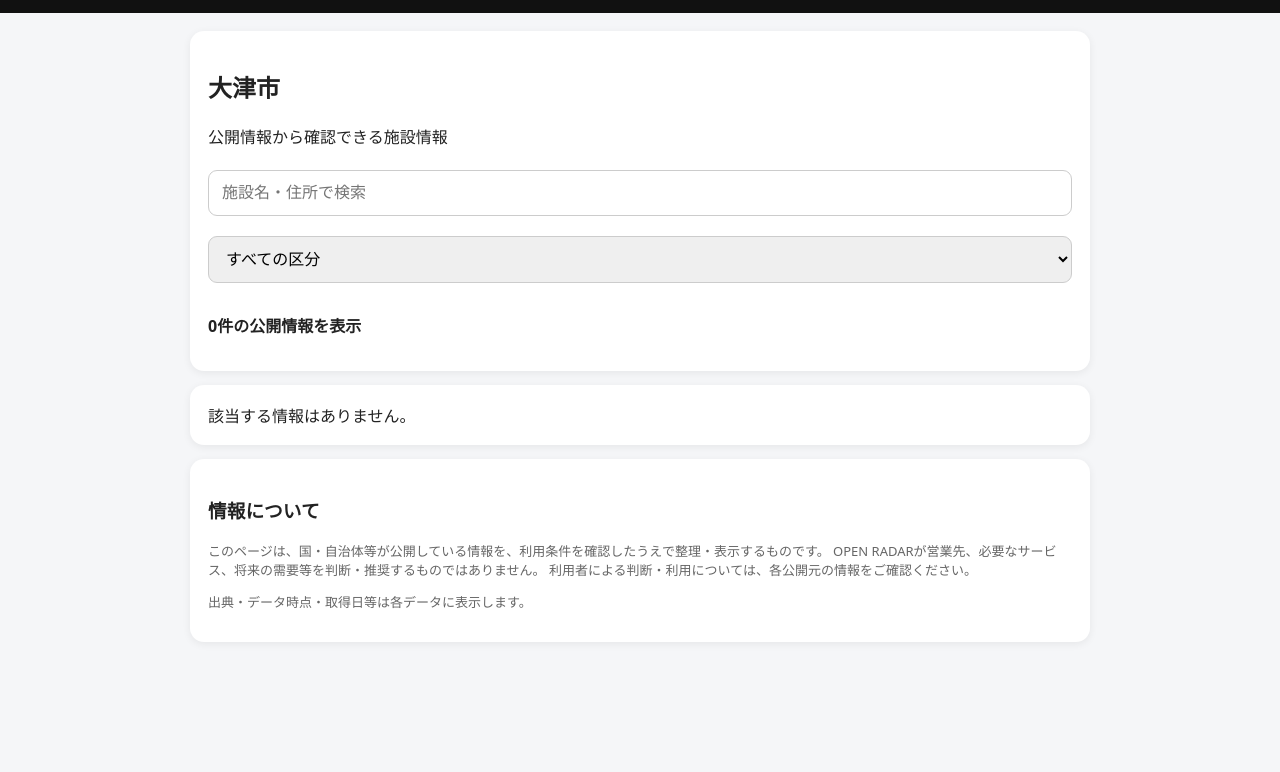
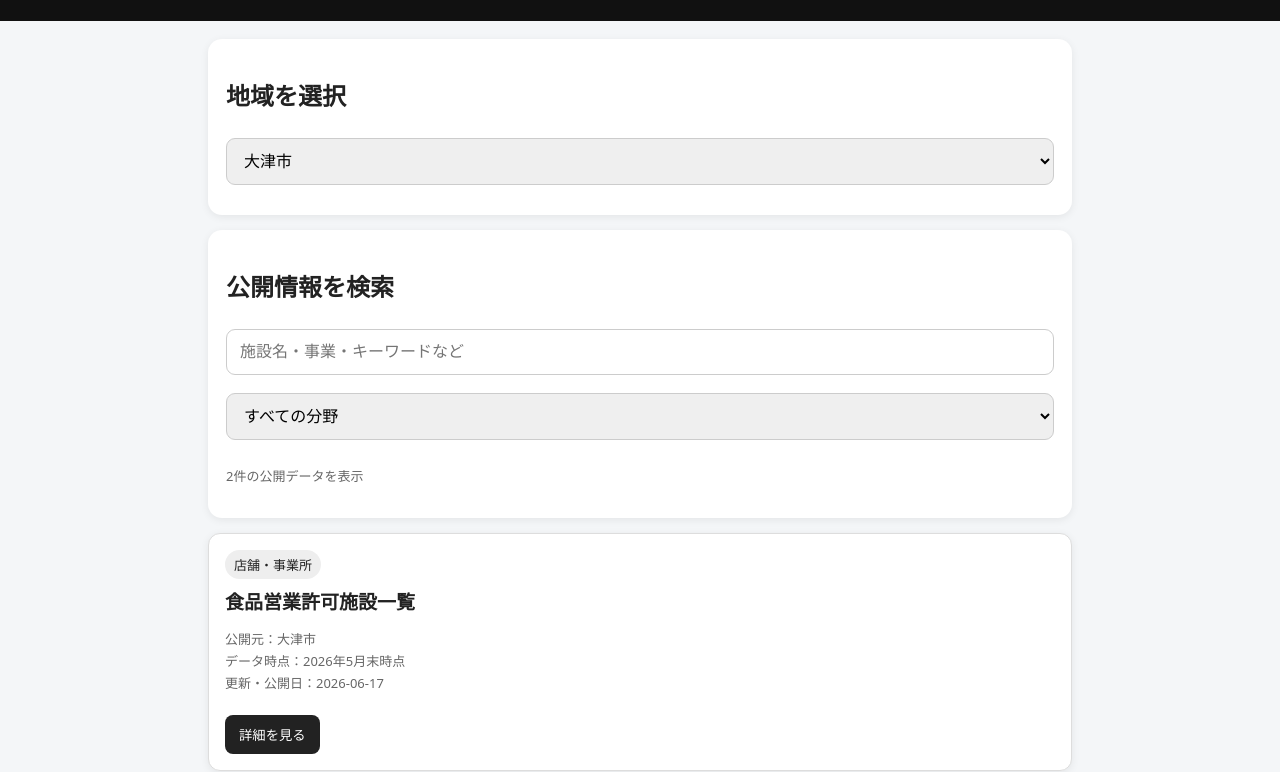
Before and after one commit to oneworldone2026/one-world-, a plain HTML site: page index.html in a window 1280 px wide. Shown: the part 99-871 px from the top of the page. Before the commit the page ends 800 px from the top, so only its background shows below. Drawn offline with Linux system fonts and the light colour scheme.

Commit message:
Update index.html

```diff
--- a/index.html
+++ b/index.html
@@ -4,18 +4,94 @@
 <meta charset="UTF-8">
 <meta name="viewport" content="width=device-width,initial-scale=1">
 <title>OPEN RADAR</title>
+
 <style>
-body{font-family:system-ui,sans-serif;margin:0;background:#f5f6f8;color:#222}
-header{background:#111;color:#fff;padding:22px 16px}
-header h1{margin:0;font-size:28px}
-header p{margin:6px 0 0;color:#ccc}
-main{max-width:900px;margin:auto;padding:18px}
-.card{background:#fff;border-radius:14px;padding:18px;margin-bottom:14px;box-shadow:0 2px 8px #0001}
-input,select{width:100%;box-sizing:border-box;padding:13px;margin:6px 0 14px;border:1px solid #ccc;border-radius:9px;font-size:16px}
-.badge{display:inline-block;background:#eee;padding:5px 9px;border-radius:20px;font-size:13px;margin:3px}
-.small{font-size:13px;color:#666}
-a{color:#0758a8}
-#status{font-weight:bold}
+*{box-sizing:border-box}
+body{
+  margin:0;
+  font-family:system-ui,-apple-system,BlinkMacSystemFont,"Segoe UI",sans-serif;
+  background:#f4f6f8;
+  color:#222;
+}
+header{
+  background:#111;
+  color:white;
+  padding:24px 18px;
+}
+header h1{margin:0;font-size:30px}
+header p{margin:7px 0 0;color:#ccc}
+
+main{
+  max-width:900px;
+  margin:auto;
+  padding:18px;
+}
+
+.card{
+  background:white;
+  border-radius:14px;
+  padding:18px;
+  margin-bottom:15px;
+  box-shadow:0 2px 8px #00000012;
+}
+
+input,select{
+  width:100%;
+  padding:13px;
+  margin:6px 0 12px;
+  border:1px solid #ccc;
+  border-radius:9px;
+  font-size:16px;
+}
+
+.dataset{
+  border:1px solid #ddd;
+  border-radius:12px;
+  padding:16px;
+  margin-top:12px;
+}
+
+.dataset h2{
+  margin:0 0 8px;
+  font-size:19px;
+}
+
+.badge{
+  display:inline-block;
+  background:#eee;
+  padding:5px 9px;
+  border-radius:20px;
+  font-size:13px;
+  margin-bottom:8px;
+}
+
+button,a.button{
+  display:inline-block;
+  padding:10px 14px;
+  border-radius:8px;
+  border:0;
+  background:#222;
+  color:white;
+  text-decoration:none;
+  margin-top:8px;
+  cursor:pointer;
+}
+
+.detail{
+  display:none;
+}
+
+.small{
+  font-size:13px;
+  color:#666;
+  line-height:1.7;
+}
+
+.source{
+  border-top:1px solid #ddd;
+  margin-top:14px;
+  padding-top:12px;
+}
 </style>
 </head>
 
@@ -23,135 +99,313 @@ a{color:#0758a8}
 
 <header>
   <h1>OPEN RADAR</h1>
-<p>公開情報を整理して、見つけやすくする。</p>
+  <p>公開情報を、見つけやすく。</p>
 </header>
 
 <main>
 
+<div id="listPage">
+
   <div class="card">
-<h2>大津市</h2>
-<p>公開情報から確認できる施設情報</p>
+    <h2>地域を選択</h2>
+    <select id="areaSelect">
+      <option value="otsu">大津市</option>
+    </select>
+  </div>
 
-<input id="search" placeholder="施設名・住所で検索">
+  <div class="card">
+    <h2>公開情報を検索</h2>
+
+    <input
+      id="search"
+      placeholder="施設名・事業・キーワードなど"
+    >
 
     <select id="category">
-<option value="">すべての区分</option>
+      <option value="">すべての分野</option>
     </select>
 
-<p id="status">データを読み込んでいます…</p>
+    <p id="status" class="small">読み込み中…</p>
   </div>
 
-<div id="results"></div>
+  <div id="datasets"></div>
+
+</div>
+
+
+<div id="detailPage" class="detail">
 
   <div class="card">
-<h3>情報について</h3>
+
+    <button onclick="showList()">← 一覧へ戻る</button>
+
+    <div id="detailContent"></div>
+
+  </div>
+
+</div>
+
+
+<div class="card">
+  <h3>OPEN RADARについて</h3>
+
   <p class="small">
-このページは、国・自治体等が公開している情報を、利用条件を確認したうえで整理・表示するものです。
-OPEN RADARが営業先、必要なサービス、将来の需要等を判断・推奨するものではありません。
-利用者による判断・利用については、各公開元の情報をご確認ください。
+  OPEN RADARは、国・自治体等が公開している情報を、
+  各公開元の利用条件を確認したうえで整理・表示するサービスです。
   </p>
+
   <p class="small">
-出典・データ時点・取得日等は各データに表示します。
+  OPEN RADARが営業先、必要な工事・サービス、将来の需要等を
+  判断・推奨するものではありません。
+  情報の利用・判断は利用者自身で行ってください。
+  </p>
+
+  <p class="small">
+  各情報の詳細については、必ず公開元の公式情報をご確認ください。
   </p>
 </div>
 
 </main>
 
+
 <script>
-let data=[];
+
+let radarData=null;
+
 
 async function loadData(){
+
   try{
-    const res=await fetch("otsu-data.json");
-    if(!res.ok) throw new Error("data error");
-    const json=await res.json();
 
-    data=json.records || [];
+    const response=await fetch("otsu-data.json");
 
-    const categories=[...new Set(data.map(x=>x.category).filter(Boolean))];
+    if(!response.ok){
+      throw new Error("data error");
+    }
+
+    radarData=await response.json();
+
+    buildCategories();
+    renderDatasets();
+
+  }catch(error){
+
+    document.getElementById("status").textContent=
+      "データを読み込めませんでした。";
+
+  }
+
+}
+
+
+function buildCategories(){
+
   const select=document.getElementById("category");
 
-    categories.forEach(c=>{
+  const categories=[
+    ...new Set(
+      radarData.datasets
+      .map(x=>x.category)
+      .filter(Boolean)
+    )
+  ];
+
+  categories.forEach(category=>{
+
     const option=document.createElement("option");
-      option.value=c;
-      option.textContent=c;
+
+    option.value=category;
+    option.textContent=category;
+
     select.appendChild(option);
+
   });
 
-    document.getElementById("status").textContent=
-      data.length+"件の公開情報を表示";
-
-    render();
-  }catch(e){
-    document.getElementById("status").textContent=
-      "データを読み込めませんでした";
-  }
 }
 
-function render(){
-  const keyword=document.getElementById("search").value.toLowerCase();
-  const category=document.getElementById("category").value;
 
-  const filtered=data.filter(x=>{
-    const text=(x.name+" "+x.address).toLowerCase();
-    return (!keyword || text.includes(keyword))
-      && (!category || x.category===category);
+function renderDatasets(){
+
+  const keyword=
+    document.getElementById("search").value
+    .toLowerCase();
+
+  const category=
+    document.getElementById("category").value;
+
+  const box=document.getElementById("datasets");
+
+  box.innerHTML="";
+
+
+  const filtered=radarData.datasets.filter(dataset=>{
+
+    const text=(
+      dataset.title+" "+
+      dataset.category+" "+
+      dataset.publisher
+    ).toLowerCase();
+
+    return(
+      (!keyword || text.includes(keyword)) &&
+      (!category || dataset.category===category)
+    );
+
   });
 
-  const box=document.getElementById("results");
-  box.innerHTML="";
 
-  filtered.forEach(x=>{
-    const card=document.createElement("div");
-    card.className="card";
+  document.getElementById("status").textContent=
+    filtered.length+"件の公開データを表示";
 
-    card.innerHTML=`
-      <h2>${x.name || ""}</h2>
-      <span class="badge">${x.category || "施設情報"}</span>
-      <p>${x.address || ""}</p>
+
+  filtered.forEach((dataset,index)=>{
+
+    const div=document.createElement("div");
+
+    div.className="card dataset";
+
+    div.innerHTML=`
+
+      <span class="badge">
+        ${escapeHtml(dataset.category || "その他")}
+      </span>
+
+      <h2>
+        ${escapeHtml(dataset.title)}
+      </h2>
+
       <p class="small">
-        情報区分：${x.information_type || "公開情報"}<br>
-        公開元：${dataSource("publisher")}<br>
-        データ時点：${dataSource("data_as_of")}<br>
-        OPEN RADAR取得日：${dataSource("radar_added")}
+        公開元：${escapeHtml(dataset.publisher || "")}<br>
+        データ時点：${escapeHtml(dataset.data_as_of || "記載なし")}<br>
+        更新・公開日：${escapeHtml(dataset.published || "記載なし")}
       </p>
+
+      <button onclick="showDetail(${index})">
+        詳細を見る
+      </button>
+
     `;
 
-    box.appendChild(card);
+    box.appendChild(div);
+
   });
 
-  if(filtered.length===0){
-    box.innerHTML='<div class="card">該当する情報はありません。</div>';
-  }
 }
 
-function dataSource(key){
-  return window.otsuSource ? window.otsuSource[key] || "" : "";
+
+function showDetail(index){
+
+  const dataset=radarData.datasets[index];
+
+  document.getElementById("listPage").style.display="none";
+  document.getElementById("detailPage").style.display="block";
+
+
+  let html=`
+
+    <span class="badge">
+      ${escapeHtml(dataset.category || "その他")}
+    </span>
+
+    <h1>
+      ${escapeHtml(dataset.title)}
+    </h1>
+
+    <p>
+      <b>公開元：</b>
+      ${escapeHtml(dataset.publisher || "")}
+    </p>
+
+    <p>
+      <b>データ時点：</b>
+      ${escapeHtml(dataset.data_as_of || "記載なし")}
+    </p>
+
+    <p>
+      <b>公開・更新日：</b>
+      ${escapeHtml(dataset.published || "記載なし")}
+    </p>
+
+    <div class="source">
+
+      <h3>公式情報</h3>
+
+      <p class="small">
+        詳細な内容・元データについては、
+        公開元の公式ページをご確認ください。
+      </p>
+
+      <a
+        class="button"
+        href="${dataset.source_url}"
+        target="_blank"
+        rel="noopener"
+      >
+        公式ページを開く
+      </a>
+
+    </div>
+
+    <div class="source">
+
+      <h3>利用条件</h3>
+
+      <p class="small">
+        ${escapeHtml(dataset.license || "公開元の利用条件をご確認ください。")}
+      </p>
+
+    </div>
+
+    <div class="source">
+
+      <h3>OPEN RADARの表示について</h3>
+
+      <p class="small">
+        このページは公開元の情報を整理して表示しています。
+        内容の正確性・最新性については必ず公式情報をご確認ください。
+      </p>
+
+    </div>
+
+  `;
+
+
+  document.getElementById("detailContent").innerHTML=html;
+
 }
 
-document.getElementById("search").addEventListener("input",render);
-document.getElementById("category").addEventListener("change",render);
 
-fetch("otsu-data.json")
-.then(r=>r.json())
-.then(j=>{
-  window.otsuSource=j.source || {};
-  data=j.records || [];
+function showList(){
 
-  const select=document.getElementById("category");
-  [...new Set(data.map(x=>x.category).filter(Boolean))].forEach(c=>{
-    const o=document.createElement("option");
-    o.value=c;
-    o.textContent=c;
-    select.appendChild(o);
-  });
+  document.getElementById("detailPage").style.display="none";
+  document.getElementById("listPage").style.display="block";
 
-  document.getElementById("status").textContent=data.length+"件の公開情報を表示";
-  render();
-})
-.catch(()=>{
-  document.getElementById("status").textContent="データを読み込めませんでした";
-});
+}
+
+
+function escapeHtml(value){
+
+  return String(value ?? "")
+    .replace(/&/g,"&amp;")
+    .replace(/</g,"&lt;")
+    .replace(/>/g,"&gt;")
+    .replace(/"/g,"&quot;")
+    .replace(/'/g,"&#039;");
+
+}
+
+
+document
+.getElementById("search")
+.addEventListener("input",renderDatasets);
+
+document
+.getElementById("category")
+.addEventListener("change",renderDatasets);
+
+
+loadData();
+
 </script>
 
 </body>
```
Lines whose indentation alone changed are shown as unchanged.
